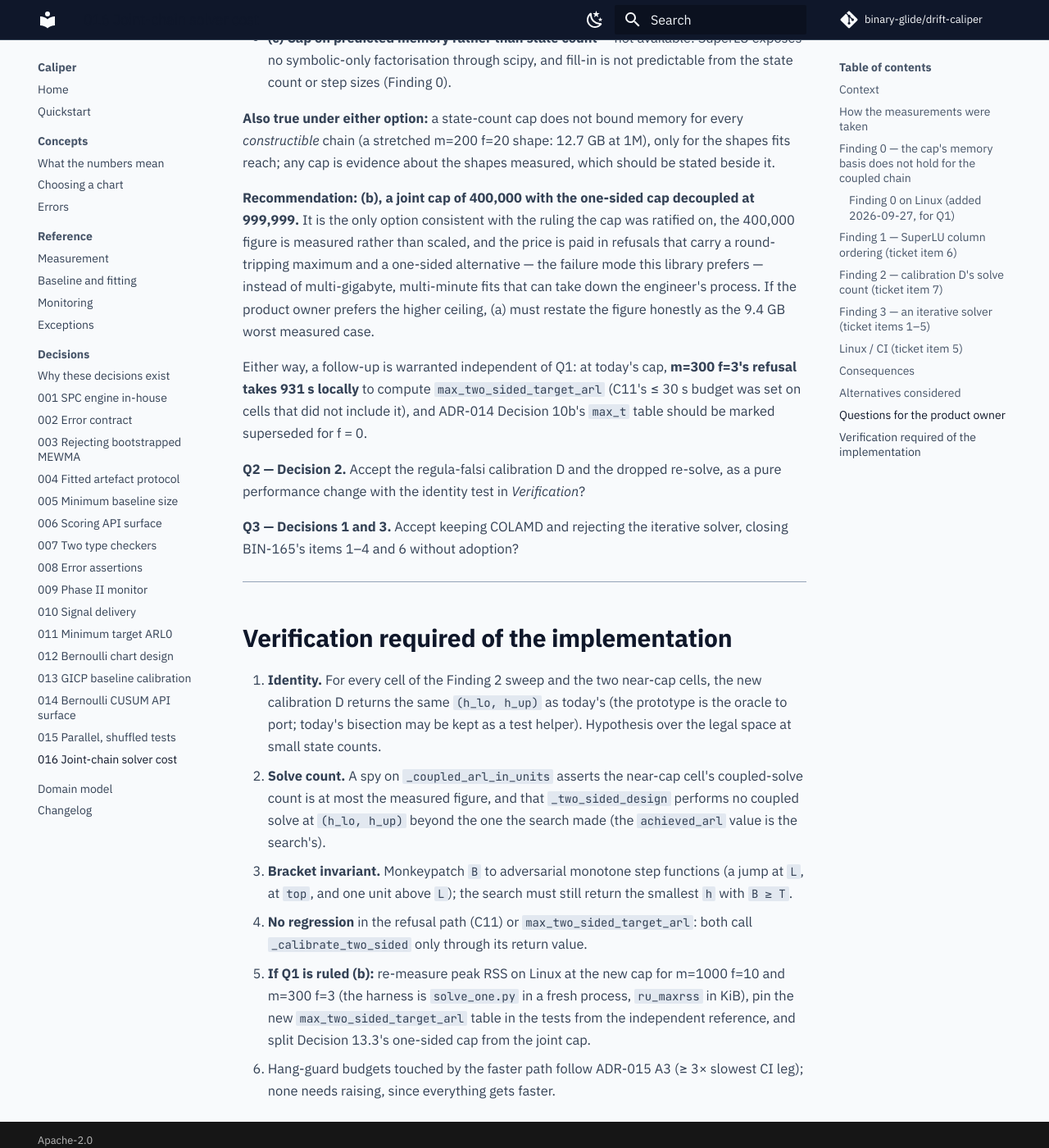
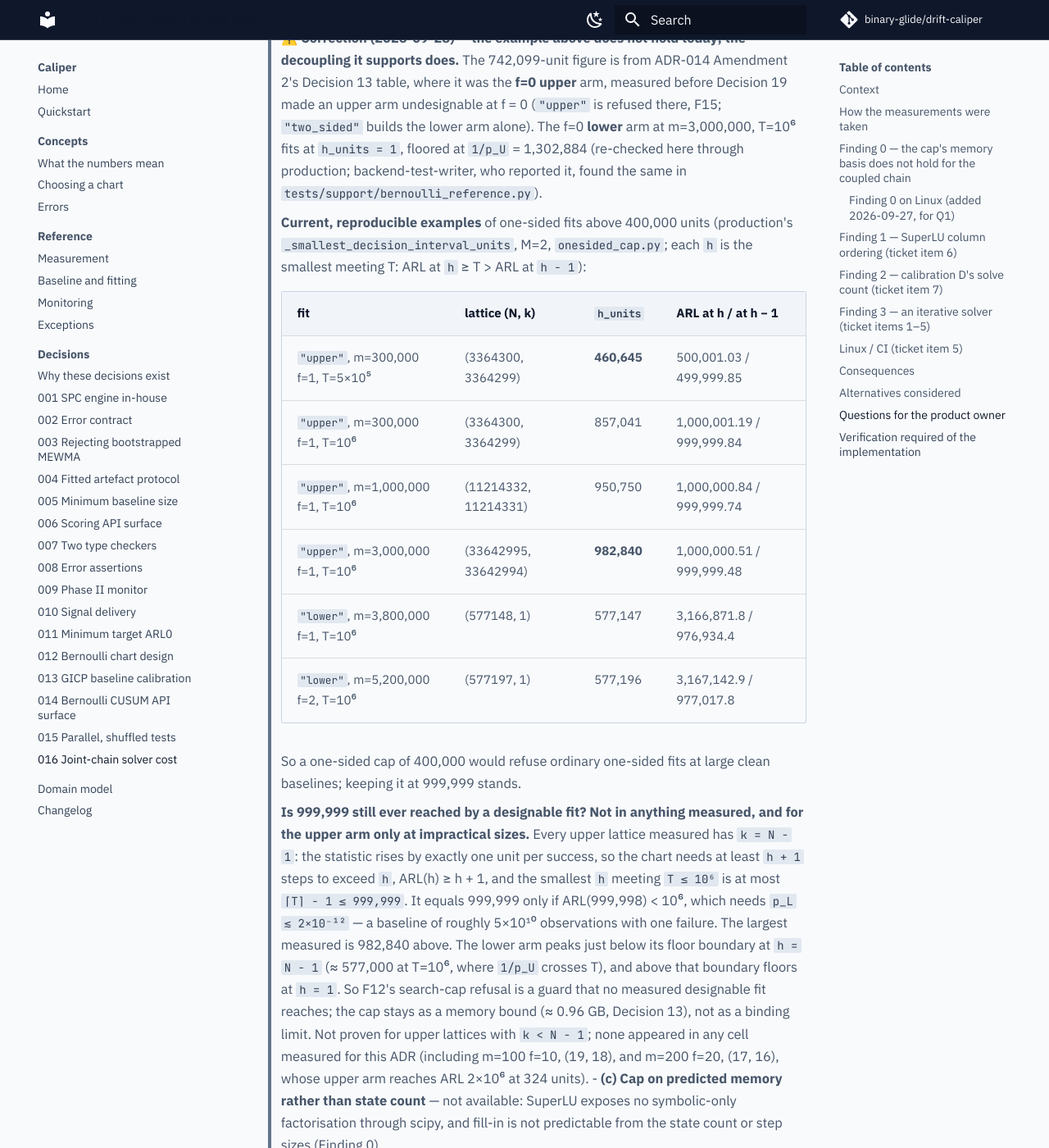
Before and after one commit to binary-glide/drift-caliper, an MkDocs documentation site: the page built from docs/architecture/adr/016-bernoulli-cusum-joint-chain-solver-cost.md, in a window 1280 px wide and 1400 px high, scrolled down 20184 px. Shown: the whole window at 82% size. Built offline with MkDocs 1.6.1 and Material for MkDocs 9.7.7, drawn with Linux system fonts in a browser that asks for light colours; comment, search, counter and statistics services are not loaded.

Commit message:
📝 docs(adr): ADR-016 — correct the one-sided-cap example
The "742,099 units" example (from ADR-014 Amendment 2's Decision 13 table)
was the f=0 upper arm, measured before Decision 19 made that arm
undesignable; today m=3,000,000 f=0 "lower" at T=1e6 fits at h=1. A dated
correction beside it gives current reproducible cases above 400,000 units
(e.g. "upper" m=300,000 f=1 T=5e5 -> 460,645; largest found 982,840), so
decoupling the one-sided cap at 999,999 stands, and records that no
measured designable fit reaches 999,999.

Part of BIN-165

Co-Authored-By: Claude Opus 5.5 <noreply@anthropic.com>
Claude-Session: https://claude.ai/code/session_01MDMAqXAx8B3S8rFkQPT9uM

```diff
--- a/docs/architecture/adr/016-bernoulli-cusum-joint-chain-solver-cost.md
+++ b/docs/architecture/adr/016-bernoulli-cusum-joint-chain-solver-cost.md
@@ -592,6 +592,50 @@ The options, with their measured consequences:
     ≈958 bytes/state (≈0.96 GB at 999,999, Decision 13), so **(b) should
     decouple them: joint cap 400,000, one-sided cap unchanged at 999,999.**
     This table was computed that way.
+
+    > ⚠️ **Correction (2026-09-28) — the example above does not hold today;
+    > the decoupling it supports does.** The 742,099-unit figure is from
+    > ADR-014 Amendment 2's Decision 13 table, where it was the **f=0 upper**
+    > arm, measured before Decision 19 made an upper arm undesignable at
+    > f = 0 (`"upper"` is refused there, F15; `"two_sided"` builds the lower
+    > arm alone). The f=0 **lower** arm at m=3,000,000, T=10⁶ fits at
+    > `h_units = 1`, floored at `1/p_U` = 1,302,884 (re-checked here through
+    > production; backend-test-writer, who reported it, found the same in
+    > `tests/support/bernoulli_reference.py`).
+    >
+    > **Current, reproducible examples** of one-sided fits above 400,000
+    > units (production's `_smallest_decision_interval_units`, M=2,
+    > `onesided_cap.py`; each `h` is the smallest meeting T: ARL at `h` ≥ T >
+    > ARL at `h − 1`):
+    >
+    > | fit | lattice (N, k) | `h_units` | ARL at h / at h − 1 |
+    > |---|---|---|---|
+    > | `"upper"`, m=300,000 f=1, T=5×10⁵ | (3364300, 3364299) | **460,645** | 500,001.03 / 499,999.85 |
+    > | `"upper"`, m=300,000 f=1, T=10⁶ | (3364300, 3364299) | 857,041 | 1,000,001.19 / 999,999.84 |
+    > | `"upper"`, m=1,000,000 f=1, T=10⁶ | (11214332, 11214331) | 950,750 | 1,000,000.84 / 999,999.74 |
+    > | `"upper"`, m=3,000,000 f=1, T=10⁶ | (33642995, 33642994) | **982,840** | 1,000,000.51 / 999,999.48 |
+    > | `"lower"`, m=3,800,000 f=1, T=10⁶ | (577148, 1) | 577,147 | 3,166,871.8 / 976,934.4 |
+    > | `"lower"`, m=5,200,000 f=2, T=10⁶ | (577197, 1) | 577,196 | 3,167,142.9 / 977,017.8 |
+    >
+    > So a one-sided cap of 400,000 would refuse ordinary one-sided fits at
+    > large clean baselines; keeping it at 999,999 stands.
+    >
+    > **Is 999,999 still ever reached by a designable fit? Not in anything
+    > measured, and for the upper arm only at impractical sizes.** Every
+    > upper lattice measured has `k = N − 1`: the statistic rises by exactly
+    > one unit per success, so the chart needs at least `h + 1` steps to
+    > exceed `h`, ARL(h) ≥ h + 1, and the smallest `h` meeting `T ≤ 10⁶` is
+    > at most `⌈T⌉ − 1 ≤ 999,999`. It equals 999,999 only if ARL(999,998) <
+    > 10⁶, which needs `p_L ≲ 2×10⁻¹²` — a baseline of roughly 5×10¹⁰
+    > observations with one failure. The largest measured is 982,840 above.
+    > The lower arm peaks just below its floor boundary at `h = N − 1`
+    > (≈ 577,000 at T=10⁶, where `1/p_U` crosses T), and above that boundary
+    > floors at `h = 1`. So F12's search-cap refusal is a guard that no
+    > measured designable fit reaches; the cap stays as a memory bound
+    > (≈ 0.96 GB, Decision 13), not as a binding limit. Not proven for
+    > upper lattices with `k < N − 1`; none appeared in any cell measured for
+    > this ADR (including m=100 f=10, (19, 18), and m=200 f=20, (17, 16), whose
+    > upper arm reaches ARL 2×10⁶ at 324 units).
 - **(c) Cap on predicted memory rather than state count** — not available:
   SuperLU exposes no symbolic-only factorisation through scipy, and fill-in
   is not predictable from the state count or step sizes (Finding 0).
```
